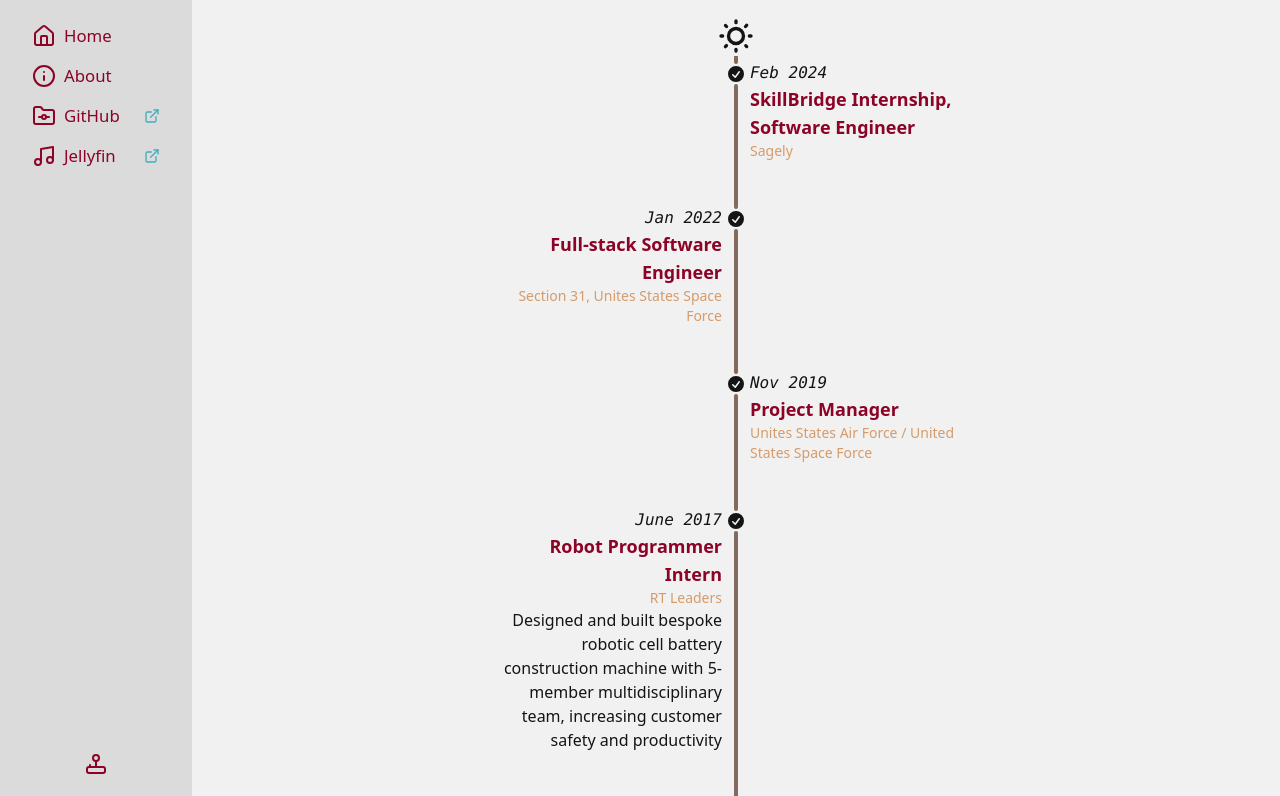
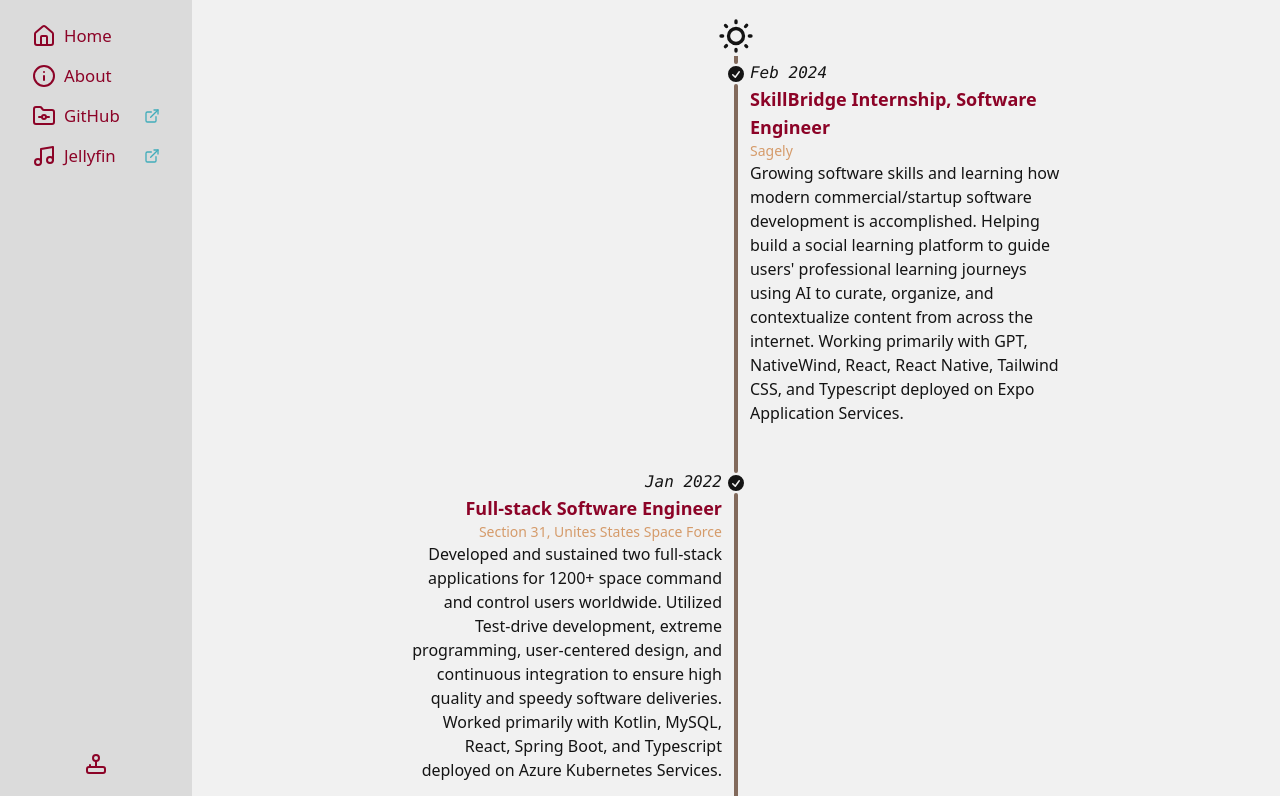
Before and after one commit to ananaso/adavidson.us, a SvelteKit app: page / in a window 1280 px wide. Shown: the top 796 px of the page. Built offline with nearby package versions, Linux system fonts and the light colour scheme.

Commit message:
add more details to work timeline

```diff
--- a/src/routes/+page.svelte
+++ b/src/routes/+page.svelte
@@ -13,7 +13,7 @@
 <!-- # List of other (aduio)books I've read? -->
 <!-- # Current Hobbies? -->
 
-<section class="flex w-3/5 flex-col space-y-4 place-self-center">
+<section class="flex w-4/5 flex-col space-y-4 place-self-center">
 	<ul class="timeline timeline-vertical timeline-snap-icon max-md:timeline-compact">
 		<li>
 			<hr class="bg-neutral" />
@@ -35,6 +35,11 @@
 				<time class="font-mono italic">Feb 2024</time>
 				<div class="text-lg font-bold text-primary">SkillBridge Internship, Software Engineer</div>
 				<div class="text-sm text-accent">Sagely</div>
+				Growing software skills and learning how modern commercial/startup software development is accomplished.
+				Helping build a social learning platform to guide users' professional learning journeys using
+				AI to curate, organize, and contextualize content from across the internet. Working primarily
+				with GPT, NativeWind, React, React Native, Tailwind CSS, and Typescript deployed on Expo Application
+				Services.
 			</div>
 			<hr class="bg-neutral" />
 		</li>
@@ -58,6 +63,10 @@
 				<time class="font-mono italic">Jan 2022</time>
 				<div class="text-lg font-bold text-primary">Full-stack Software Engineer</div>
 				<div class="text-sm text-accent">Section 31, Unites States Space Force</div>
+				Developed and sustained two full-stack applications for 1200+ space command and control users
+				worldwide. Utilized Test-drive development, extreme programming, user-centered design, and continuous
+				integration to ensure high quality and speedy software deliveries. Worked primarily with Kotlin,
+				MySQL, React, Spring Boot, and Typescript deployed on Azure Kubernetes Services.
 			</div>
 			<hr class="bg-neutral" />
 		</li>
@@ -81,6 +90,8 @@
 				<time class="font-mono italic">Nov 2019</time>
 				<div class="text-lg font-bold text-primary">Project Manager</div>
 				<div class="text-sm text-accent">Unites States Air Force / United States Space Force</div>
+				Led cross-functional team of eight to manage software projects related to the Advanced Extremely
+				High Frequency (AEHF) satellite constellation.
 			</div>
 			<hr class="bg-neutral" />
 		</li>
```
